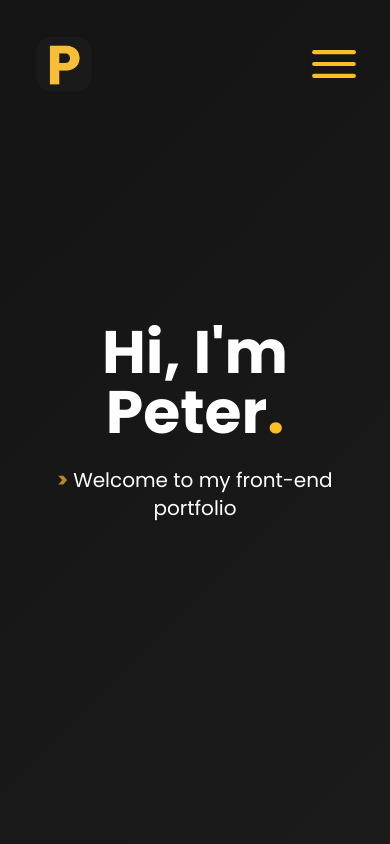
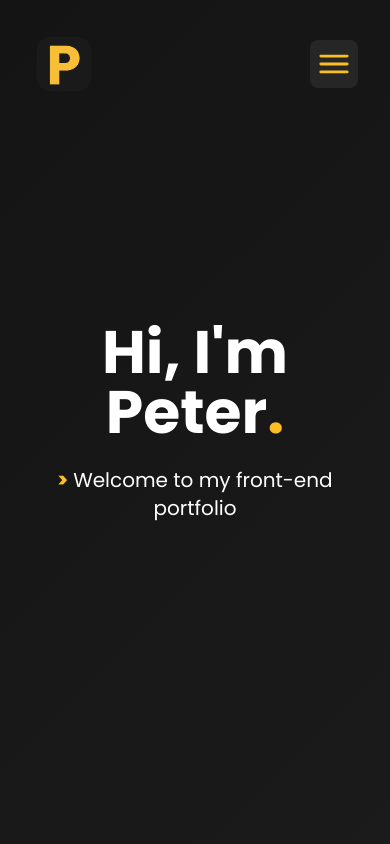
Before and after one commit to UnclePedro/My-Portfolio, a React (Vite) app in the folder Front-End Portfolio/: page / in a window 390 px wide. Shown: the top 844 px of the page. Built offline with nearby package versions, Linux system fonts and the light colour scheme.

Commit message:
Add hamburger onClick functionality

```diff
--- a/Front-End Portfolio/src/components/AboutMeBlock.tsx
+++ b/Front-End Portfolio/src/components/AboutMeBlock.tsx
@@ -36,16 +36,18 @@ function AboutMeBlock(props: { title: string; description1: string; description2
             </ol>
           </div>
         </div>
+        <div className={''}>
           <div
             className={
-            'hidden md:flex justify-center bg-amber-400  w-[300px] h-[500px] shadow-goldenMedium hover:shadow-none transition-shadow rounded-xl object-cover ml-16 mt-10'
+              'hidden lg:flex justify-center bg-amber-400  w-[300px] h-[500px] shadow-goldenMedium hover:shadow-none transition-shadow rounded-xl object-cover ml-16 mt-10'
             }
           >
             <img
               src={props.img}
               alt="headshot"
-            className={'w-full h-full opacity-50 hover:opacity-100 transition-opacity rounded-xl object-cover'}
+              className={'opacity-50 hover:opacity-100 transition-opacity rounded-xl object-cover'}
             />
+          </div>
         </div>
       </div>
     </>
--- a/Front-End Portfolio/src/components/LandingPageBanner.tsx
+++ b/Front-End Portfolio/src/components/LandingPageBanner.tsx
@@ -11,7 +11,7 @@ function LandingPageBanner(props: {
           <span className={'text-amber-400'}>.</span>
         </h1>
         <p className={'text-xl md:text-4xl pt-6'}>
-          <span className={'text-amber-400 font-extrabold animate-pulse'}>&gt;</span> {props.heading2}
+          <span className={'text-amber-400 font-extrabold'}>&gt;</span> {props.heading2}
         </p>
       </header>
     </div>
--- a/Front-End Portfolio/src/components/NavBar.tsx
+++ b/Front-End Portfolio/src/components/NavBar.tsx
@@ -18,6 +18,7 @@ function NavBar(props: {
         top: elementRef.current.offsetTop - window.innerHeight * 0.1,
         behavior: 'smooth',
       });
+      toggleHamburger();
     }
   };
 
@@ -35,19 +36,68 @@ function NavBar(props: {
 
     window.addEventListener('scroll', scrollToTop);
 
-    // *** Need to understand the below - Clean up the event listener
+    // Need to understand the below - Purpose of cleaning up the event listener
     return () => {
       window.removeEventListener('scroll', scrollToTop);
     };
   });
 
-  // need to make hamburger menu for small screen
+  // hamburger menu logic and function. This is called in scrollToSection to hide hamburger on button tap
+  const [hamburgerOpen, setHamburgerOpen] = useState(false);
+
+  const toggleHamburger = () => {
+    setHamburgerOpen(!hamburgerOpen);
+  };
+
   return (
-    <div className="flex w-full align-middle p-8 mr-4 absolute">
+    <div className="flex w-full p-8 absolute">
       <div className={'flex justify-between w-full'}>
         <img src="/src/assets/favicon-p.png" className="w-16 md:w-24 animation-reverse-bounce" alt="P favicon" />
-        <img src="/src/assets/icons/hamburger.svg" className="flex justify-end w-12 md:hidden" alt="Hamburger" />
+        <button onClick={toggleHamburger}>
+          <img
+            src="/src/assets/icons/hamburger.svg"
+            className="justify-end right-8 top-10 fixed w-12 bg-neutral-800 rounded-lg p-2 md:hidden"
+            alt="Hamburger"
+          />
+        </button>
       </div>
+      {hamburgerOpen && (
+        <div className={'flex flex-col text-left fixed text-2xl font-poppins bg-neutral-700 rounded-xl p-4 md:hidden'}>
+          <button
+            onClick={() => scrollToSection(props.aboutRef)}
+            className="transition ease-in-out duration-500 hover:text-amber-400"
+          >
+            {props.heading1}
+          </button>
+          <button
+            onClick={() => scrollToSection(props.projectRef)}
+            className="transition ease-in-out duration-500 hover:text-amber-400"
+          >
+            {props.heading2}
+          </button>
+          <button
+            onClick={() => scrollToSection(props.creativeRef)}
+            className="transition ease-in-out duration-500 hover:text-amber-400"
+          >
+            {props.heading3}
+          </button>
+          <button
+            onClick={() => scrollToSection(props.contactRef)}
+            className="transition ease-in-out duration-500 hover:text-amber-400"
+          >
+            {props.heading4}
+          </button>
+
+          {showBackToTop && (
+            <button
+              className="transition ease-in-out duration-500 hover:text-amber-400 ${showBackToTop ? 'opacity-100' : 'opacity-0 hidden'"
+              onClick={() => scrollToSection(props.landingBannerRef)}
+            >
+              Back to top
+            </button>
+          )}
+        </div>
+      )}
 
       <div className={'hidden md:flex text-2xl font-poppins w-full space-x-6 justify-end mr-12'}>
         <button
@@ -70,14 +120,14 @@ function NavBar(props: {
         </button>
         <button
           onClick={() => scrollToSection(props.contactRef)}
-          className="transition ease-in-out duration-500 hover:text-amber-400"
+          className="transition ease-in-out duration-500 hover:text-amber-400 "
         >
           {props.heading4}
         </button>
         <div className={'fixed'}>
           {showBackToTop && (
             <button
-              className="transition ease-in-out duration-500 hover:text-amber-400 ${showBackToTop ? 'opacity-100' : 'opacity-0 hidden'"
+              className="transition ease-in-out duration-500 hover:text-amber-400 bg-neutral-700 rounded-lg py-2 px-4 //${showBackToTop ? 'opacity-100' : 'opacity-0 hidden'"
               onClick={() => scrollToSection(props.landingBannerRef)}
             >
               Back to top
```
Lines whose indentation alone changed are shown as unchanged.
